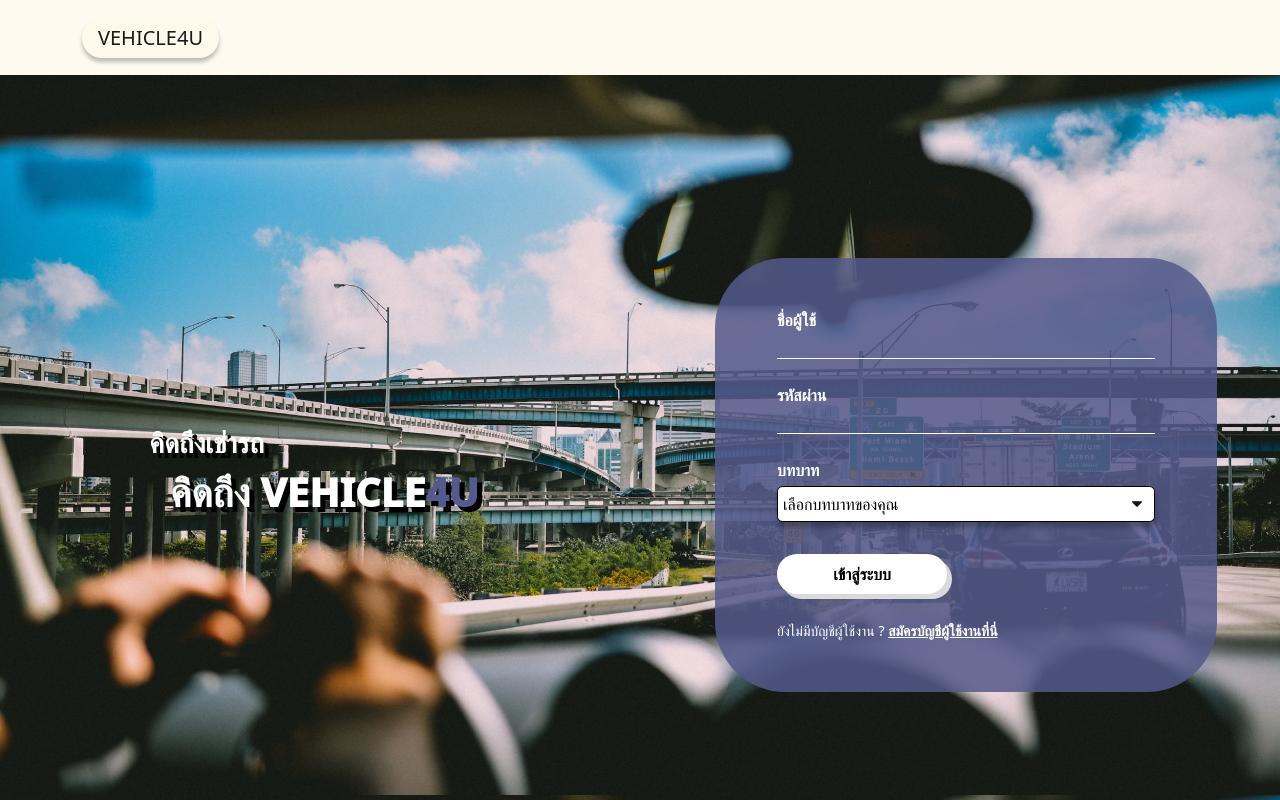
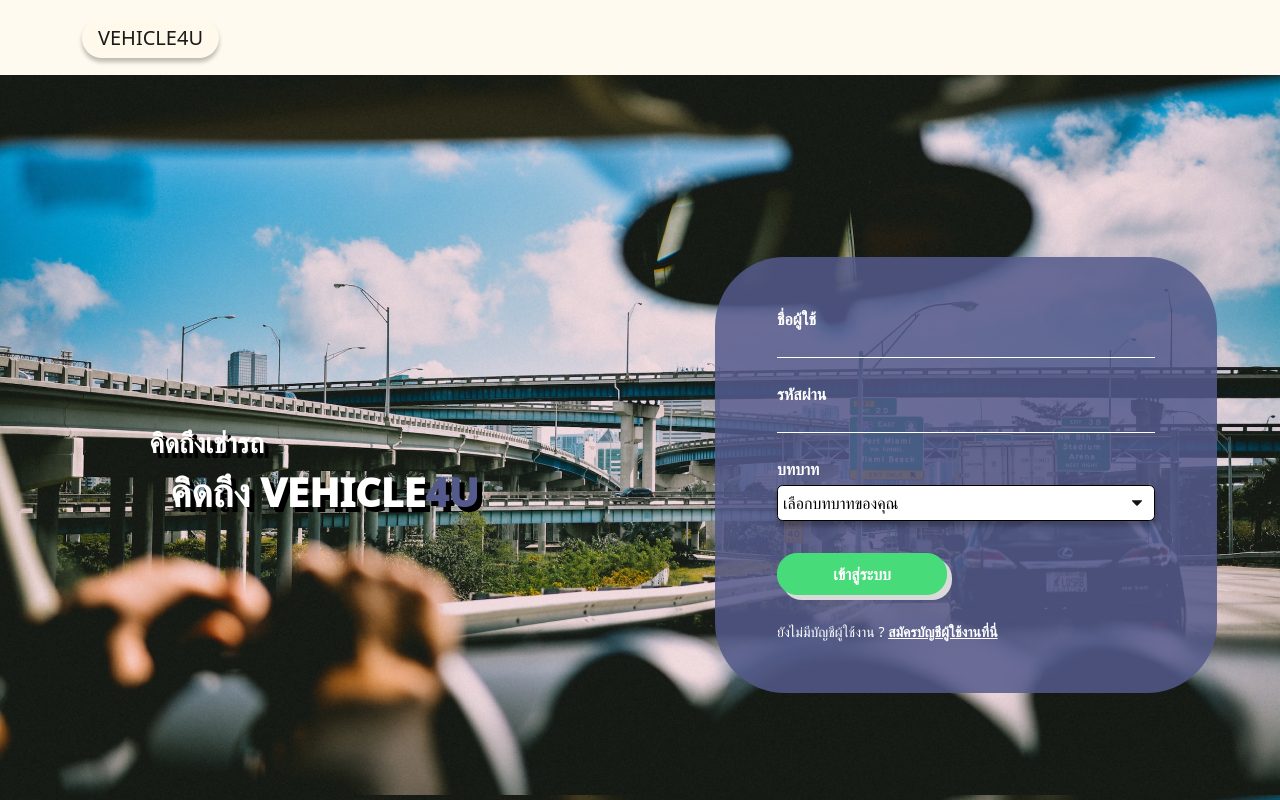
Before and after one commit to tanasak32123/Vehicle4U, a Next.js app in the folder my-app/: page / in a window 1280 px wide. Shown: the top 800 px of the page. Built offline with nearby package versions, Linux system fonts and the light colour scheme.

Commit message:
UI hover signin btn & signup link

```diff
--- a/my-app/pages/index.tsx
+++ b/my-app/pages/index.tsx
@@ -175,7 +175,10 @@ export default function Home() {
                   <small style={{ color: "white" }}>
                     ยังไม่มีบัญชีผู้ใช้งาน ?{" "}
                     <b>
-                      <Link href="/role_selection" style={{ color: "white" }}>
+                      <Link
+                        href="/role_selection"
+                        className={`${styles.signup}`}
+                      >
                         สมัครบัญชีผู้ใช้งานที่นี่
                       </Link>
                     </b>
--- a/my-app/styles/Home.module.css
+++ b/my-app/styles/Home.module.css
@@ -16,11 +16,19 @@
 }
 
 .login_btn {
-  background: #ffffff;
+  background: #48db79;
+  color: white;
   border-radius: 20px;
   width: 170px;
   box-shadow: 5px 5px #dadada;
-  border: none;
+  border: 1px solid #48db79;
+  transition: 0.3s;
+}
+
+.login_btn:hover {
+  background: white;
+  color: #48db79;
+  border-color: #48db79;
 }
 
 .borderFont {
@@ -51,3 +59,11 @@
   background-position: right 0.7rem top 50%;
   background-size: 0.65rem auto;
 }
+
+.signup {
+  color: white;
+}
+
+.signup:hover {
+  color: #cccfcd;
+}
```
